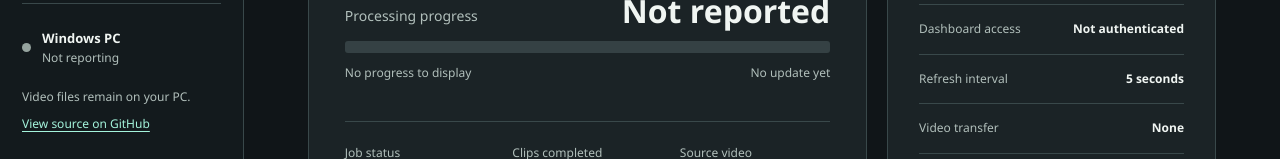
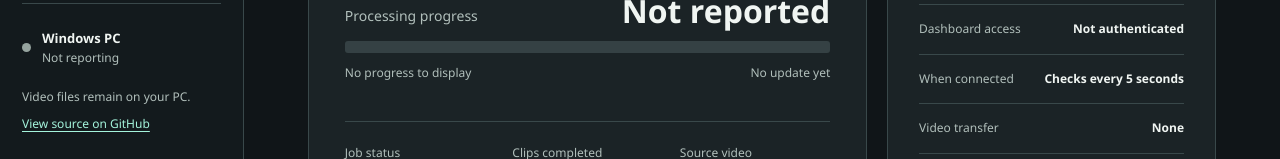
Before and after one commit to Archil3s/clipbridge-windows, a website: page cloudflare-dashboard/public/index.html in a window 1280 px wide. Shown: the part 641-800 px from the top of the page. Drawn offline with Linux system fonts and the light colour scheme.

Commit message:
Polish dashboard diagnostic labels and transitional state handling

```diff
--- a/cloudflare-dashboard/public/index.html
+++ b/cloudflare-dashboard/public/index.html
@@ -119,7 +119,7 @@
               <div><dt>Worker API</dt><dd id="workerConnection">Not checked</dd></div>
               <div><dt>Desktop</dt><dd id="desktopConnection">Not reporting</dd></div>
               <div><dt>Dashboard access</dt><dd id="accessStatus">Not authenticated</dd></div>
-              <div><dt>Refresh interval</dt><dd>5 seconds</dd></div>
+              <div><dt>When connected</dt><dd>Checks every 5 seconds</dd></div>
               <div><dt>Video transfer</dt><dd>None</dd></div>
             </dl>
             <div class="connection-actions">
```
